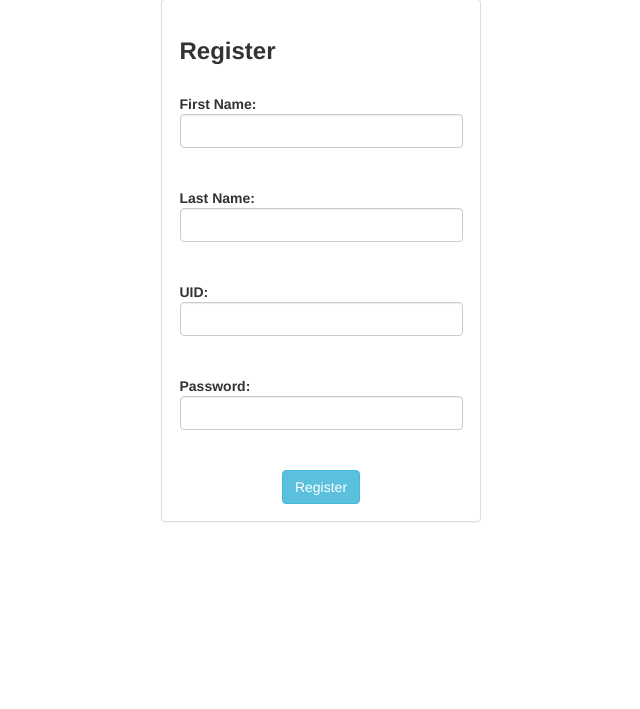
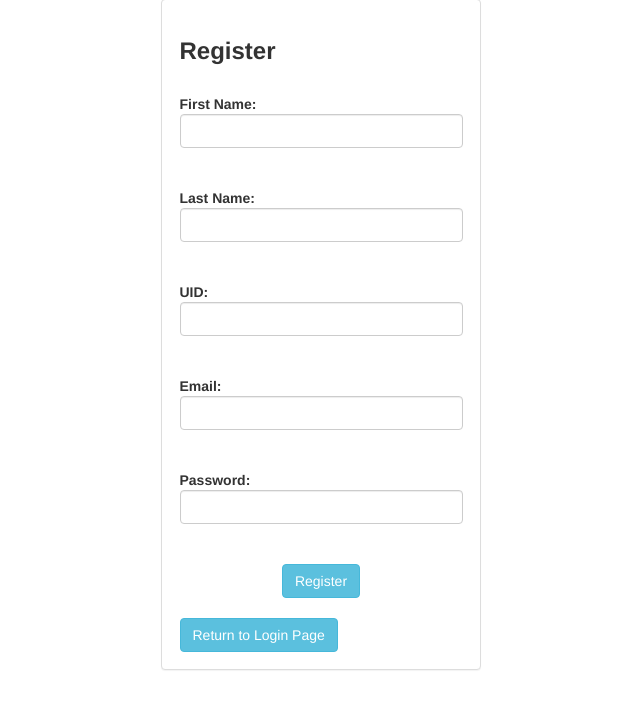
Before and after one commit to ninadinh31/office-hours, a PHP site: page /registration.php in a window 1280 px wide. Shown: the part 50-759 px from the top of the page, without its empty margins (319-959 px from the left). Run offline with PHP 8.4, Linux system fonts and the light colour scheme; some libraries are stand-ins or nearby versions.

Commit message:
functionality for registration.php

```diff
--- a/registration.php
+++ b/registration.php
@@ -4,7 +4,18 @@ require_once("dbLogin.php");
 require_once("setupDB.php");
 
 $title = "Registration";
+if(isset($_POST["submitRegistration"])){
+    $connection = initDBConnection($host, $user, $dbpassword, $database);
+    $firstname = $_POST["firstname"];
+    $lastname = $_POST["lastname"];
+    $uid = $_POST["uid"];
+    $email = $_POST["email"];
+    $pass = $_POST["password"];
+    $query = "insert into tblusers values('$firstname', '$lastname', '$uid', '$email', '$pass')";
+    $connection->query($query);
+}
 $topPart = <<<EOBODY
+<script src="validate.js"></script>
 <style>
 .form-group {
     width: 25%;
@@ -19,11 +30,18 @@ $topPart = <<<EOBODY
 			<strong>First Name: </strong><input type="text" class="form-control" name="firstname" id="firstname" required/><br/><br/>
 			<strong>Last Name: </strong><input type="text" class="form-control" name="lastname" id="lastname" required/><br/><br/>
 			<strong>UID: </strong><input type="text" class="form-control" name="uid" id="uid" required/><br/><br/>
+			<strong>Email: </strong><input type="email" class="form-control" name="email" id="email" required><br /><br />
             <strong>Password: </strong><input type="password" class="form-control" name="password" required/><br/><br/>
 
 			<input type="submit" class="btn btn-info" name="submitRegistration" value="Register" style="display: table; margin: 0 auto;"/>
 		</form>
+		<br />
+		<form action="login.php" method="post">
+		    <input type="submit" class="btn btn-info" id="returnToLogin" name="returnToLogin"  value="Return to Login Page" style="...">
+        </form>
 </div>
+
+
 EOBODY;
 
 
```
